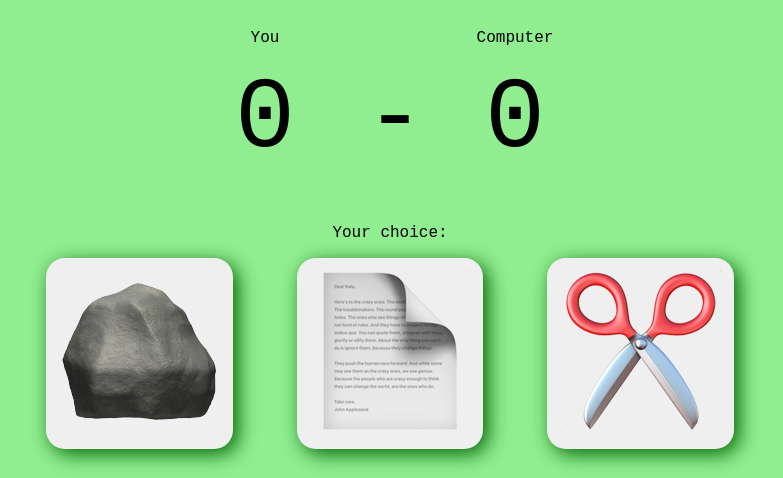
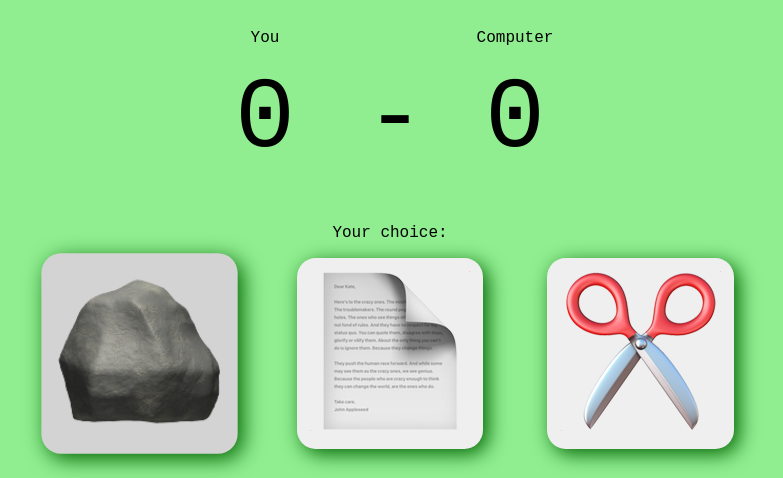
Before and after one commit to harryscully/rock-paper-scissors, a plain HTML site: page index.html in a window 1280 px wide. In both pictures the pointer is over the button 389 px from the left and 513 px from the top of the page. Shown: the part 160-638 px from the top of the page, without its empty margins (250-1033 px from the left). Drawn offline with Linux system fonts and the light colour scheme.

Commit message:
Add CSS button hover effects

```diff
--- a/styles.css
+++ b/styles.css
@@ -61,6 +61,13 @@ button {
     border-style: none;
     border-radius: 10%;
     box-shadow: 5px 5px 20px darkgreen;
+    cursor: pointer;
+    transition-duration: 0.3s;
+}
+
+button:hover {
+    background-color: lightgray;
+    transform: scale(1.05);
 }
 
 .result-section {
```
